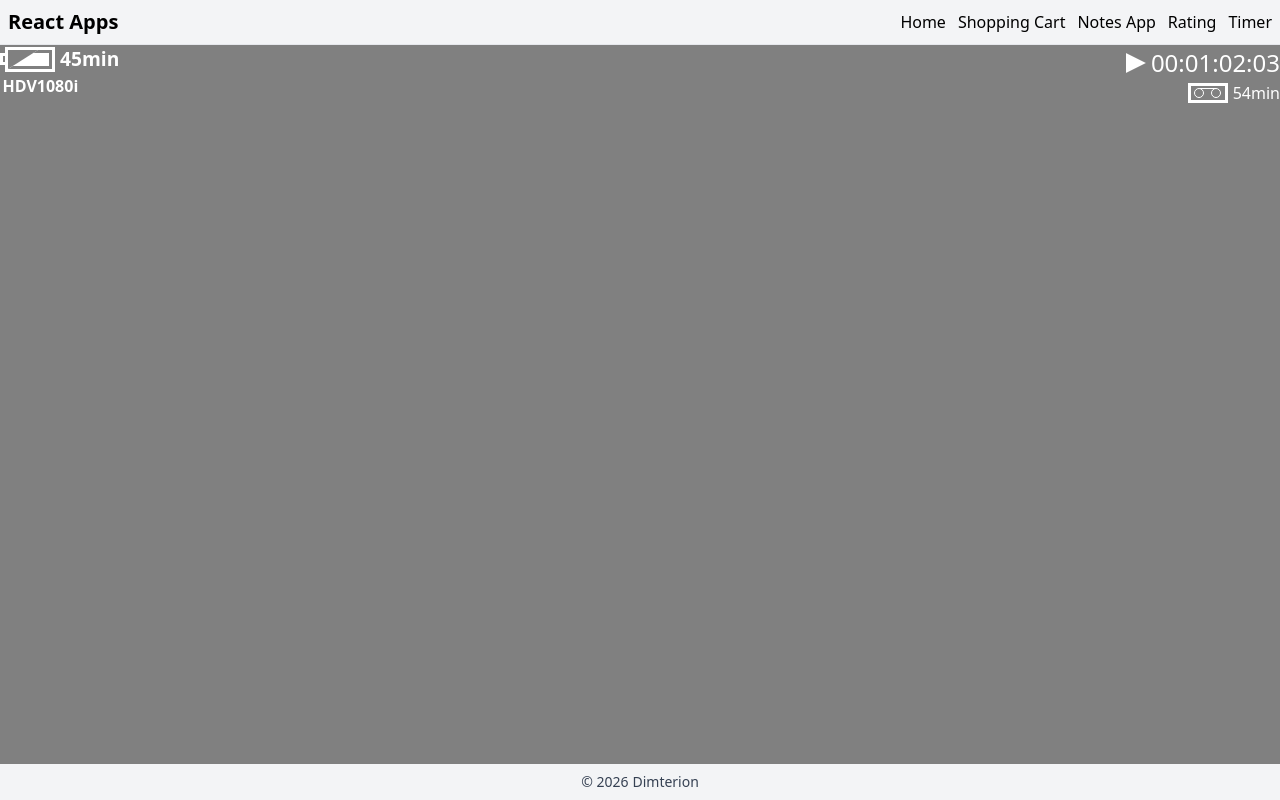
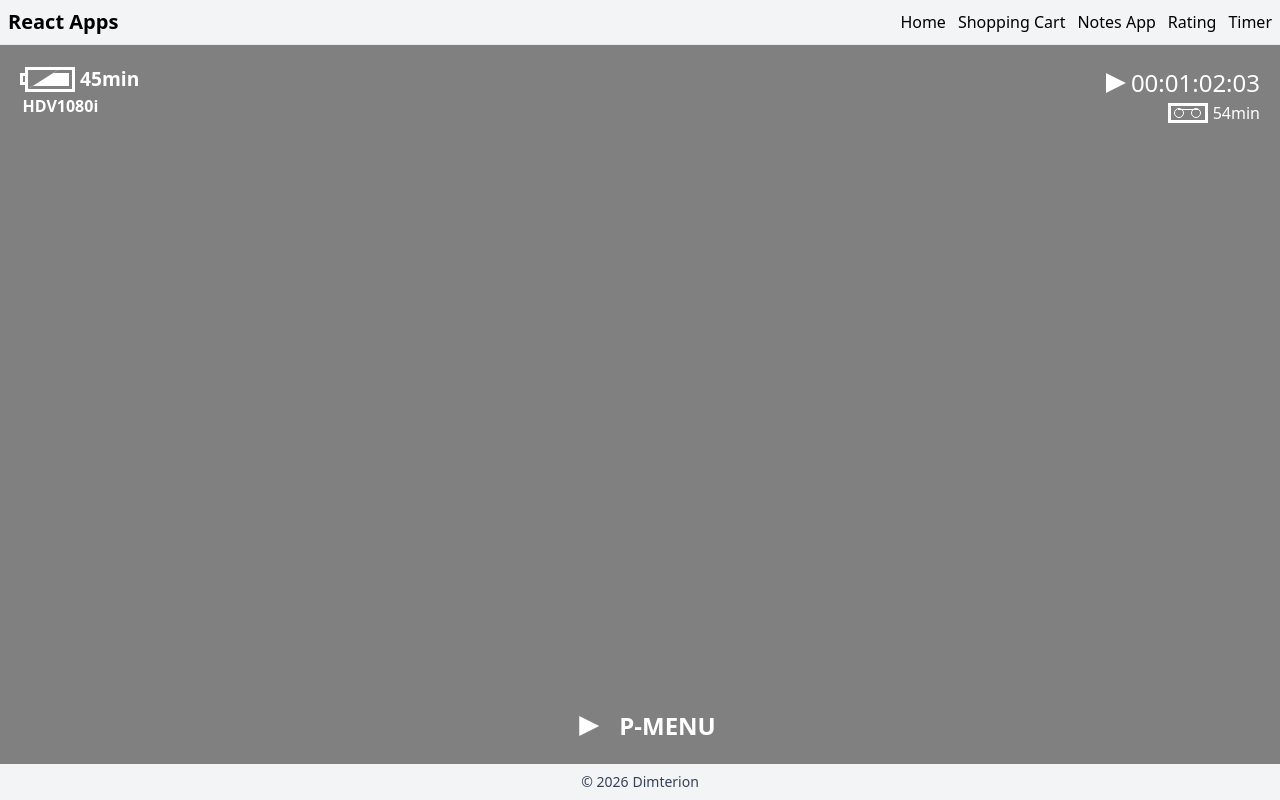
Before and after one commit to Dimterion/react-apps, a React (Vite) app: page /camera-ui in a window 1280 px wide. Built offline with nearby package versions, Linux system fonts and the light colour scheme; no server answers.

Commit message:
add cameraUi-bottomSection

```diff
--- a/src/pages/camera-ui/camera-ui.css
+++ b/src/pages/camera-ui/camera-ui.css
@@ -1,6 +1,10 @@
 .cameraUi-main {
   background-color: gray;
+  display: flex;
+  flex-flow: column nowrap;
   height: 100%;
+  justify-content: space-between;
+  padding: 20px;
   width: 100%;
 }
 
@@ -113,8 +117,18 @@
 
 .tape-icon-connectionLine {
   background-color: white;
-  height: 1px;
+  height: 0.5px;
   position: absolute;
-  top: 2px;
-  width: 16px;
+  top: 2.5px;
+  width: 20px;
 }
+
+.cameraUi-bottomSection {
+  align-items: center;
+  color: white;
+  display: flex;
+  font-size: 1.5rem;
+  font-weight: bold;
+  gap: 5px;
+  justify-content: center;
+}
--- a/src/pages/camera-ui/camera-ui.jsx
+++ b/src/pages/camera-ui/camera-ui.jsx
@@ -31,6 +31,16 @@ export default function CameraUiPage() {
           </div>
         </section>
       </section>
+      <section className="cameraUi-bottomSection">
+        <div className="stop-icon"></div>
+        <div className="rewind-icon"></div>
+        <div className="previous-icon"></div>
+        <div className="play-icon"></div>
+        <div className="pause-icon"></div>
+        <div className="next-icon"></div>
+        <div className="fastForward-icon"></div>
+        <div>P-MENU</div>
+      </section>
     </main>
   );
 }
```
